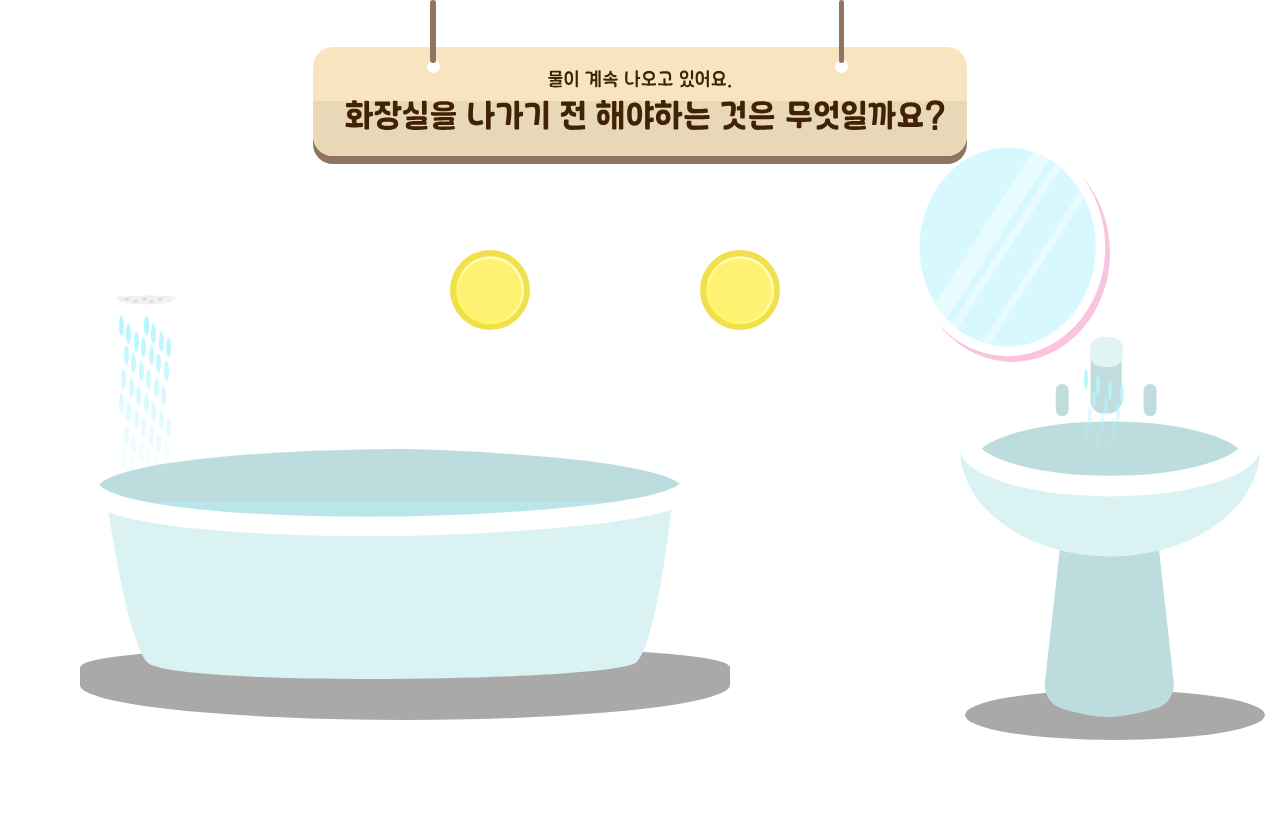
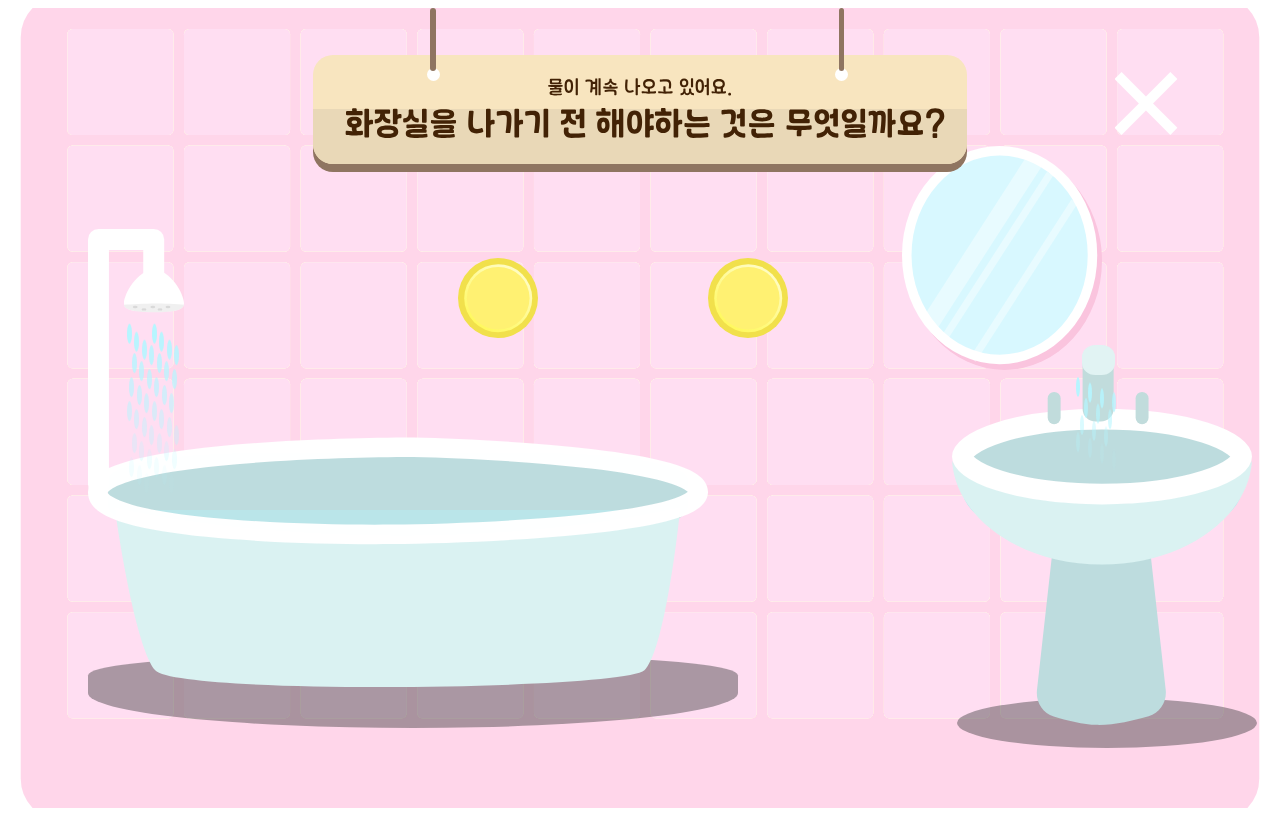
Before and after one commit to zzangmin2/2024Capstonedesign-GreenHero, a website: page public/water/index.html in a window 1280 px wide. Drawn offline with nearby package versions, Linux system fonts and the light colour scheme.

Commit message:
fix: water배경 오류 수정

```diff
--- a/public/water/style.css
+++ b/public/water/style.css
@@ -1,11 +1,14 @@
 
 
 .surface-pro-812 .rectangle-14 {
-  background-image: url("images/배경.svg") no-repeat center fixed;
+  background-image: url("images/배경.svg");
+  background-repeat: no-repeat;
+  background-position: center;
+  background-attachment: fixed;
   background-size: cover;
-  position: 100vh;
+  height: 100vh;
+  position: relative;
 }
-
 
 .container {
   text-align: center;
```
